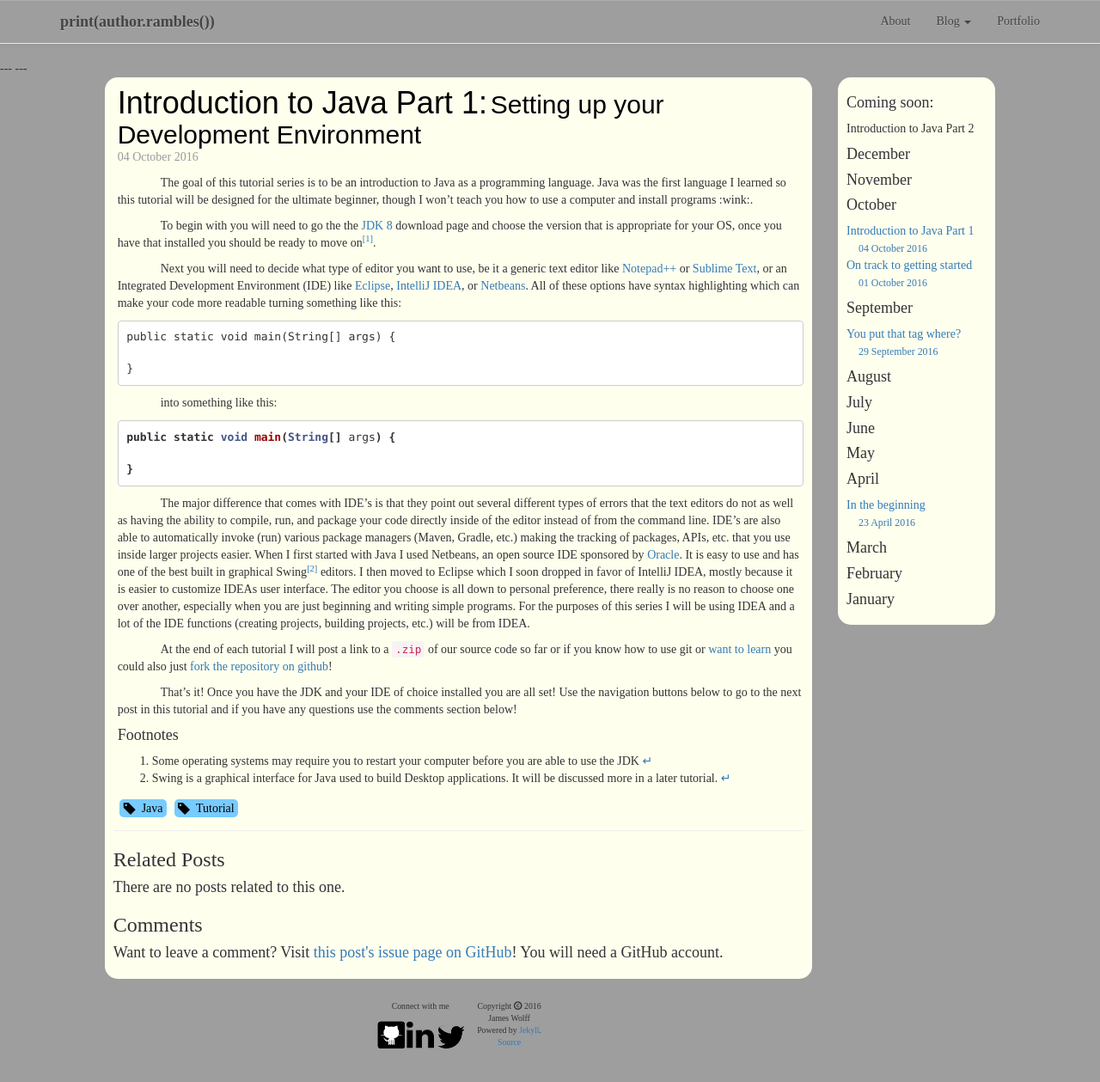
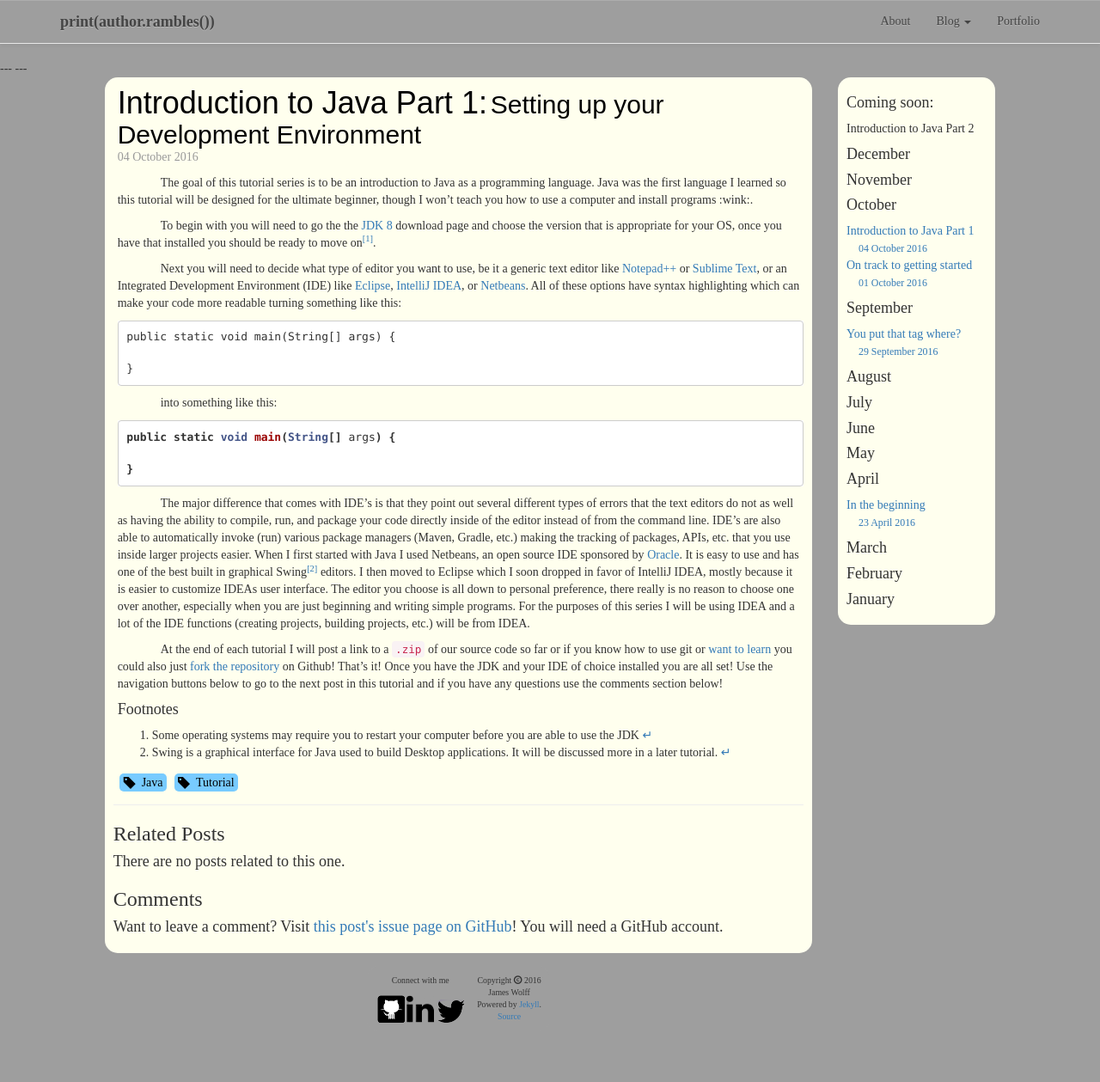
Before and after one commit to jwolff52/wolffblog, a Jekyll site: the page built from _posts/2016-10-04-intro-to-java-1.md, in a window 1280 px wide and 1270 px high. Shown: the top 1259 px of the window at 86% size. Built offline with Jekyll 4.4.1, drawn with Linux system fonts in a browser that asks for light colours; some web fonts are replaced.

````diff
--- a/_posts/2016-10-04-intro-to-java-1.md
+++ b/_posts/2016-10-04-intro-to-java-1.md
@@ -25,9 +25,7 @@ public static void main(String[] args) {
 ```
 The major difference that comes with IDE's is that they point out several different types of errors that the text editors do not as well as having the ability to compile, run, and package your code directly inside of the editor instead of from the command line. IDE's are also able to automatically invoke (run) various package managers (Maven, Gradle, etc.) making the tracking of packages, APIs, etc. that you use inside larger projects easier. When I first started with Java I used Netbeans, an open source IDE sponsored by [Oracle](https://www.oracle.com/index.html). It is easy to use and has one of the best built in graphical Swing<a class="anchor" name="cont-2" href="#fn-2"><sup>[2]</sup></a> editors. I then moved to Eclipse which I soon dropped in favor of IntelliJ IDEA, mostly because it is easier to customize IDEAs user interface. The editor you choose is all down to personal preference, there really is no reason to choose one over another, especially when you are just beginning and writing simple programs. For the purposes of this series I will be using IDEA and a lot of the IDE functions (creating projects, building projects, etc.) will be from IDEA.
 
-At the end of each tutorial I will post a link to a `.zip` of our source code so far or if you know how to use git or [want to learn](https://try.github.io/levels/1/challenges/1) you could also just [fork the repository on github](https://github.com/jwolff52/intro-to-java)!
-
-That's it! Once you have the JDK and your IDE of choice installed you are all set! Use the navigation buttons below to go to the next post in this tutorial and if you have any questions use the comments section below!
+At the end of each tutorial I will post a link to a `.zip` of our source code so far or if you know how to use git or [want to learn](https://try.github.io/levels/1/challenges/1) you could also just [fork the repository](https://github.com/jwolff52/intro-to-java) on Github! That's it! Once you have the JDK and your IDE of choice installed you are all set! Use the navigation buttons below to go to the next post in this tutorial and if you have any questions use the comments section below!
 <!--<div class="series-nav clearfix">
   <a class="next-post btn btn-default" href="{% link _posts/2016-10-12-intro-to-java-2.md %}">Next</a>
 </div>-->
````
